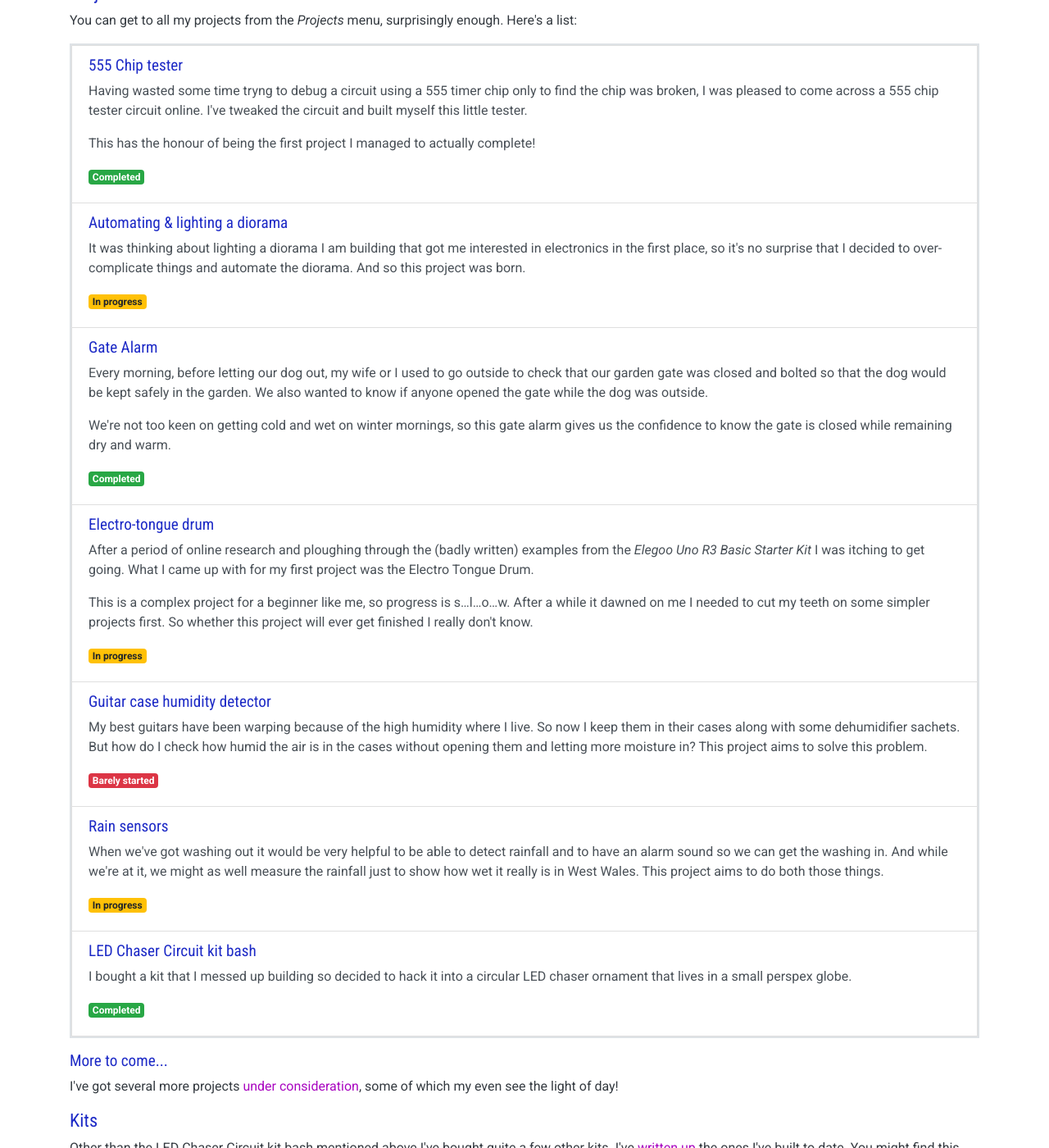
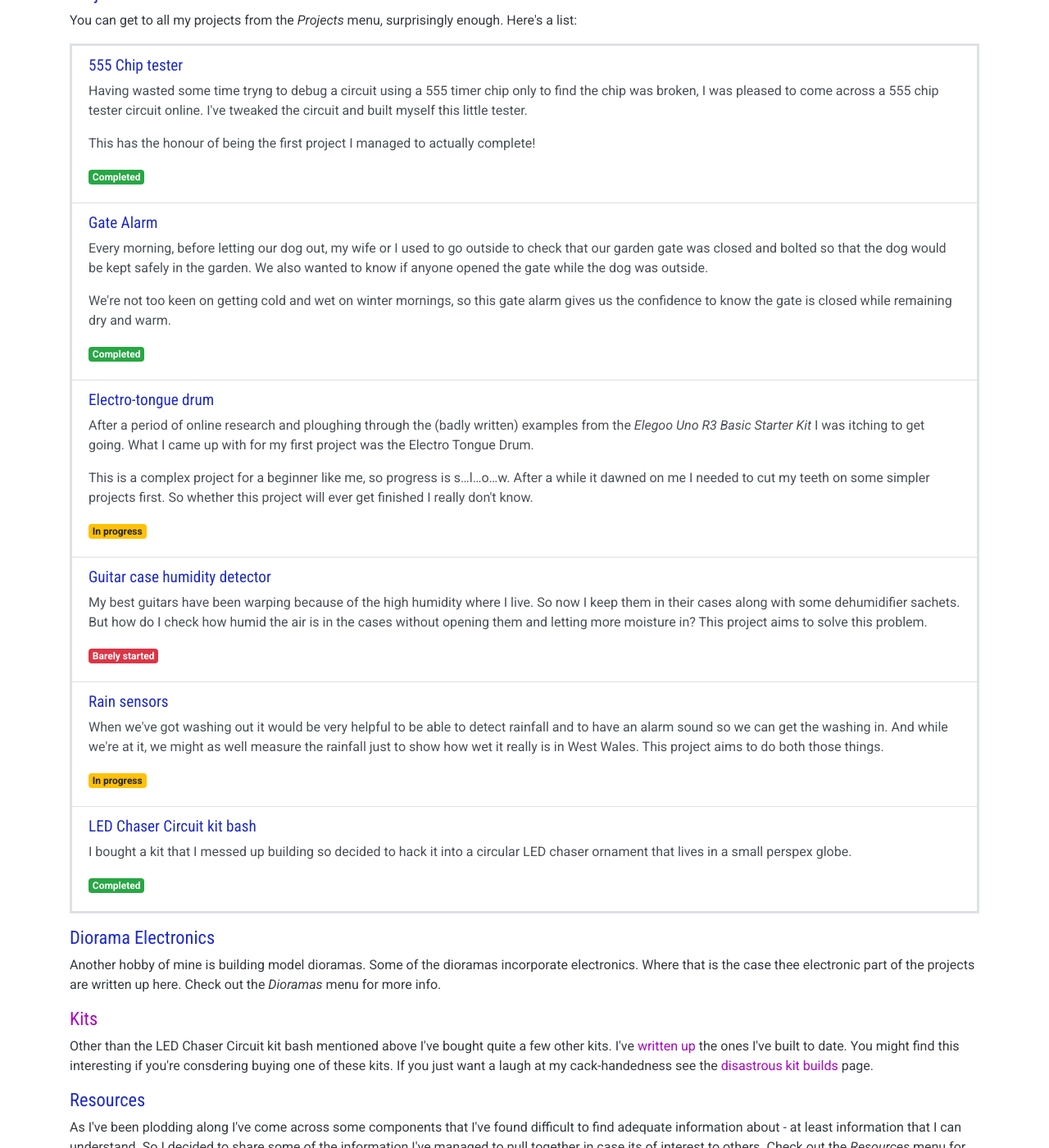
Before and after one commit to cahamo/cahamo.github.io, a Jekyll site: the page built from index.html, in a window 1280 px wide and 1400 px high, scrolled down 436 px. Shown: the whole window at 82% size. Built offline with Jekyll 4.4.1, drawn with Linux system fonts in a browser that asks for light colours; comment, search, counter and statistics services are not loaded.

Commit message:
Update main menu and home page re dioramas
The main menu was updated with a new "Dioramas" top level menu that
links to all three dioramas. The link to the first diorama was also
removed from the "Projects" menu.

The home page was reworked to reference the new "Dioramas" menu and
removed the direct link to diorama #1.

```diff
--- a/_includes/header.html
+++ b/_includes/header.html
@@ -16,7 +16,6 @@
           </a>
           <div class="dropdown-menu" aria-labelledby="navbarDropdownProjects">
             <a class="dropdown-item" href="/projects/555-tester/">555 Chip Tester</a>
-            <a class="dropdown-item" href="/projects/dioramas/1/">Diorama Electronics</a>
             <a class="dropdown-item" href="/projects/gate-alarm">Gate Alarm</a>
             <a class="dropdown-item" href="/projects/tongue-drum">Electro-Tongue Drum</a>
             <a class="dropdown-item" href="/projects/guitar-case-sensor">Guitar Case Humidity Sensor</a>
@@ -28,6 +27,16 @@
             <a class="dropdown-item" href="/projects/kits/disasters">Disastrous Kit Builds!</a>
             <div class="dropdown-divider"></div>
             <a class="dropdown-item" href="/pipeline">In the pipeline</a>
+          </div>
+        </li>
+        <li class="nav-item dropdown">
+          <a class="nav-link dropdown-toggle" href="#" id="navbarDropdownProjects" role="button" data-toggle="dropdown" aria-haspopup="true" aria-expanded="false">
+            Dioramas
+          </a>
+          <div class="dropdown-menu" aria-labelledby="navbarDropdownProjects">
+            <a class="dropdown-item" href="/projects/dioramas/1/">Llanerch Mydyr</a>
+            <a class="dropdown-item" href="/projects/dioramas/2/">Transfer Sidings</a>
+            <a class="dropdown-item" href="/projects/dioramas/3/">1960s Garage Scene</a>
           </div>
         </li>
         <li class="nav-item dropdown">
--- a/index.html
+++ b/index.html
@@ -31,12 +31,6 @@
         <p>Having wasted some time tryng to debug a circuit using a 555 timer chip only to find the chip was broken, I was pleased to come across a 555 chip tester circuit online. I've tweaked the circuit and built myself this little tester.</p>
         <p>This has the honour of being the first project I managed to actually complete!</p>
         <p class="mb-2"><span class="badge badge-success">Completed</span></p>
-    </a>
-
-    <a href="/projects/dioramas/1" class="list-group-item list-group-item-action flex-column align-items-start">
-        <h3>Automating &amp; lighting a diorama</h3>
-        <p>It was thinking about lighting a diorama I am building that got me interested in electronics in the first place, so it's no surprise that I decided to over-complicate things and automate the diorama. And so this project was born.</p>
-        <p class="mb-2"><span class="badge badge-warning">In&nbsp;progress</span></p>
     </a>
 
     <a href="/projects/gate-alarm/" class="list-group-item list-group-item-action flex-column align-items-start">
@@ -73,11 +67,11 @@
 
 </div>
 
-<h3>More to come...</h3>
+<h2>Diorama Electronics</h2>
 
-<p>I've got several more projects <a href="/pipeline">under consideration</a>, some of which my even see the light of day!</p>
+<p>Another hobby of mine is building model dioramas. Some of the dioramas incorporate electronics. Where that is the case thee electronic part of the projects are written up here. Check out the <em>Dioramas</em> menu for more info.</p>
 
-<h2>Kits</h2>
+<h2><a href="/projects/kits/other/">Kits</a></h2>
 
 <p>Other than the LED Chaser Circuit kit bash mentioned above I've bought quite a few other kits. I've <a href="/projects/kits/other/">written up</a> the ones I've built to date. You might find this interesting if you're consdering buying one of these kits. If you just want a laugh at my cack-handedness see the <a href="/projects/kits/disasters/">disastrous kit builds</a> page.</p>
 
```
